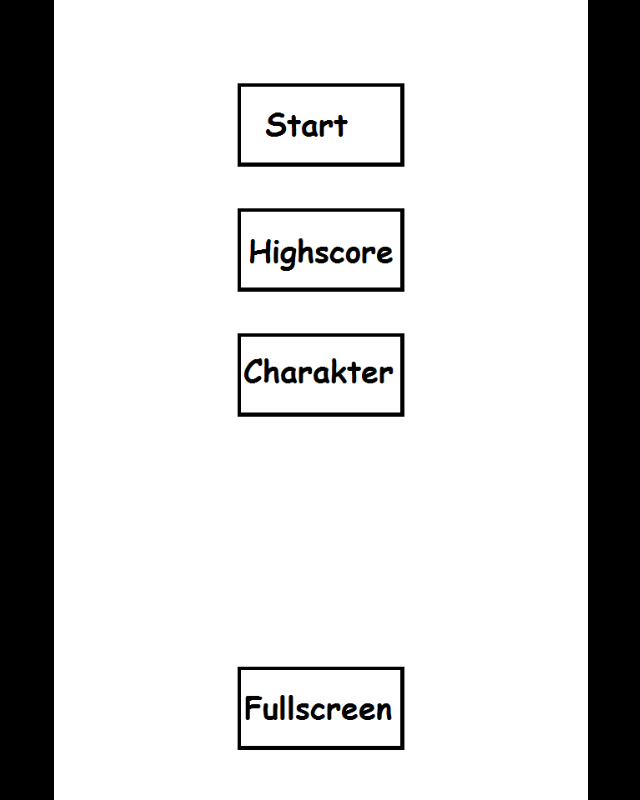
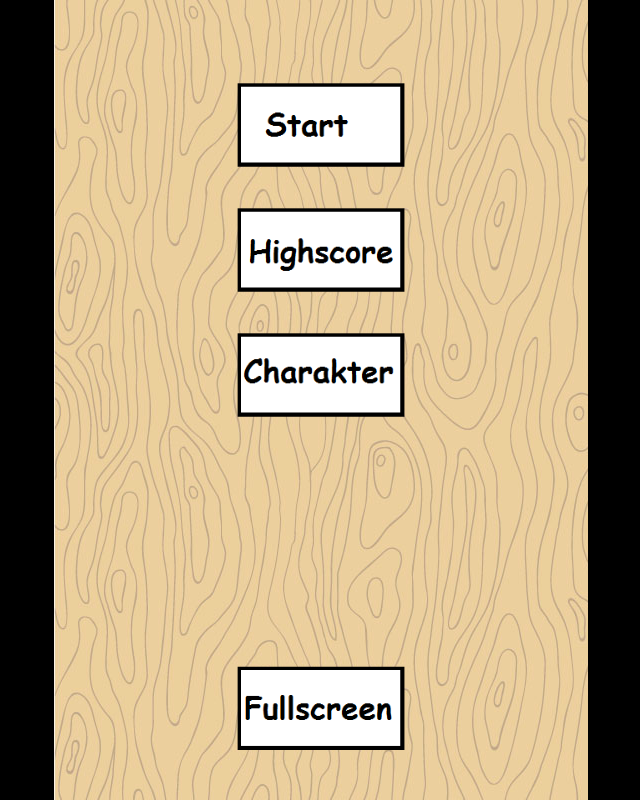
Before and after one commit to JustinGanzer/Medienprojekt, a plain HTML site: page index.html in a window 1280 px wide. Shown: the whole page, without its empty margins (319-959 px from the left). Drawn offline with Linux system fonts and the light colour scheme.

Commit message:
Hintergrund vom canvas

```diff
--- a/css/design.css
+++ b/css/design.css
@@ -9,4 +9,5 @@ body{
 
 #myCanvas{
 	border:1px solid #FF0000;
+
 }
--- a/index.html
+++ b/index.html
@@ -22,7 +22,7 @@
 		</header>
 		<section>
 			<!--    <button id="myButton" type="button">Hallo</button>    -->
-			<canvas id="myCanvas">	</canvas>
+			<canvas id="myCanvas" style="background:url('./pictures/holz_seamless_pattern.jpg')">	</canvas>
 		</section>
 		<footer>
 			<script src="./js/functioncollection.js"></script>
```
Also changed, not shown: pictures/holz_seamless_pattern.jpg (added), pictures/holz_seamless_pattern2.jpg (added), pictures/holz_seamless_pattern3.jpg (added).
